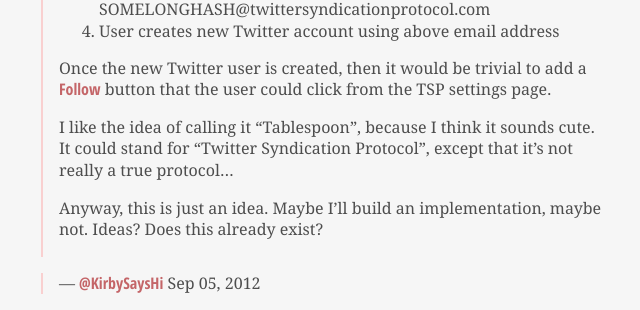
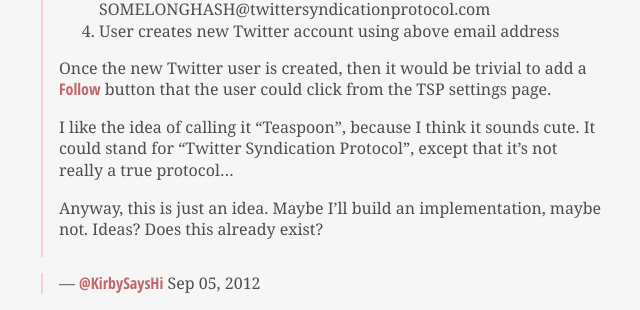
Before and after one commit to kirbysayshi/kirbysayshi.github.com, a Jekyll site: the page built from _posts/2012-09-05-teaspoon-twitter-syndication-protocol.md, in a window 1280 px wide and 900 px high, scrolled down 1617 px. Shown: the part 144-454 px from the top of the window, without its empty margins (309-949 px from the left). Built offline with Jekyll 4.4.1, drawn with Linux system fonts in a browser that asks for light colours; nearby versions of some CDN libraries; Markdown is read by kramdown in place of the engine named in the settings; comment, search, counter and statistics services are not loaded; some of the changed text lies outside the part shown.

Commit message:
tsp is teaspoon, you fool

```diff
--- a/_posts/2012-09-05-tablespoon-twitter-syndication-protocol.md
+++ b/_posts/2012-09-05-teaspoon-twitter-syndication-protocol.md
@@ -1,6 +1,6 @@
 ---
 layout:     post
-title: "Tablespoon: Twitter Syndication Protocol"
+title: "Teaspoon: Twitter Syndication Protocol"
 categories:
   - Blabbering Musings
 tags:
@@ -47,7 +47,7 @@
 
 Once the new Twitter user is created, then it would be trivial to add a [Follow][] button that the user could click from the TSP settings page.
 
-I like the idea of calling it "Tablespoon", because I think it sounds cute. It could stand for "Twitter Syndication Protocol", except that it's not really a true protocol...
+I like the idea of calling it "Teaspoon", because I think it sounds cute. It could stand for "Twitter Syndication Protocol", except that it's not really a true protocol...
 
 Anyway, this is just an idea. Maybe I'll build an implementation, maybe not. Ideas? Does this already exist?
 
--- a/scripts/main.js
+++ b/scripts/main.js
@@ -99,6 +99,7 @@
 		,'/blog.html': '/'
 		,'/me.html': '#contact'
 		,'/resume.html': 'http://careers.stackoverflow.com/senofpeter'
+		,'2012/09/05/tablespoon-twitter-syndication-protocol.html': '2012/09/05/teaspoon-twitter-syndication-protocol.html'
 	}
 
 	var tpl = vash.compile($('#tpl-404-match').html())
```
